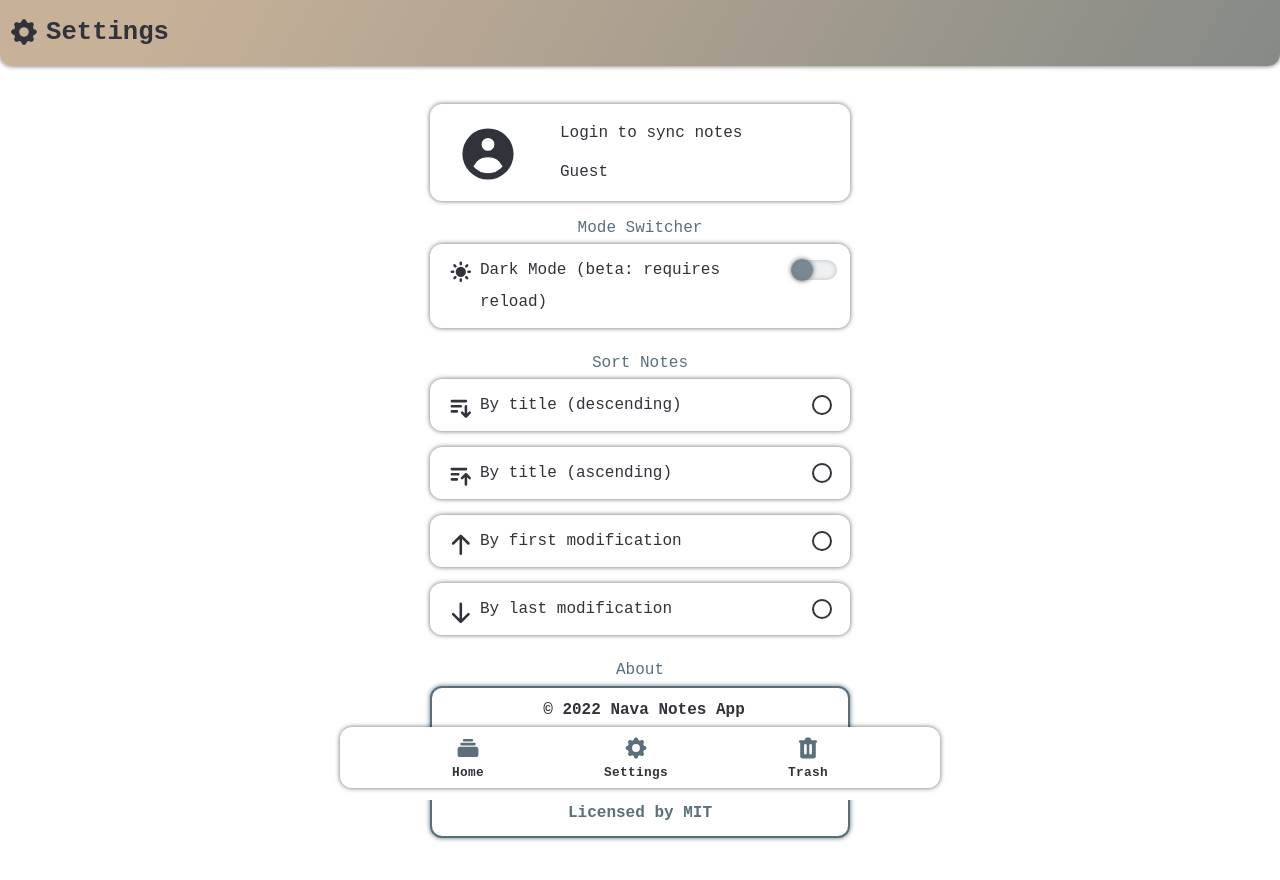
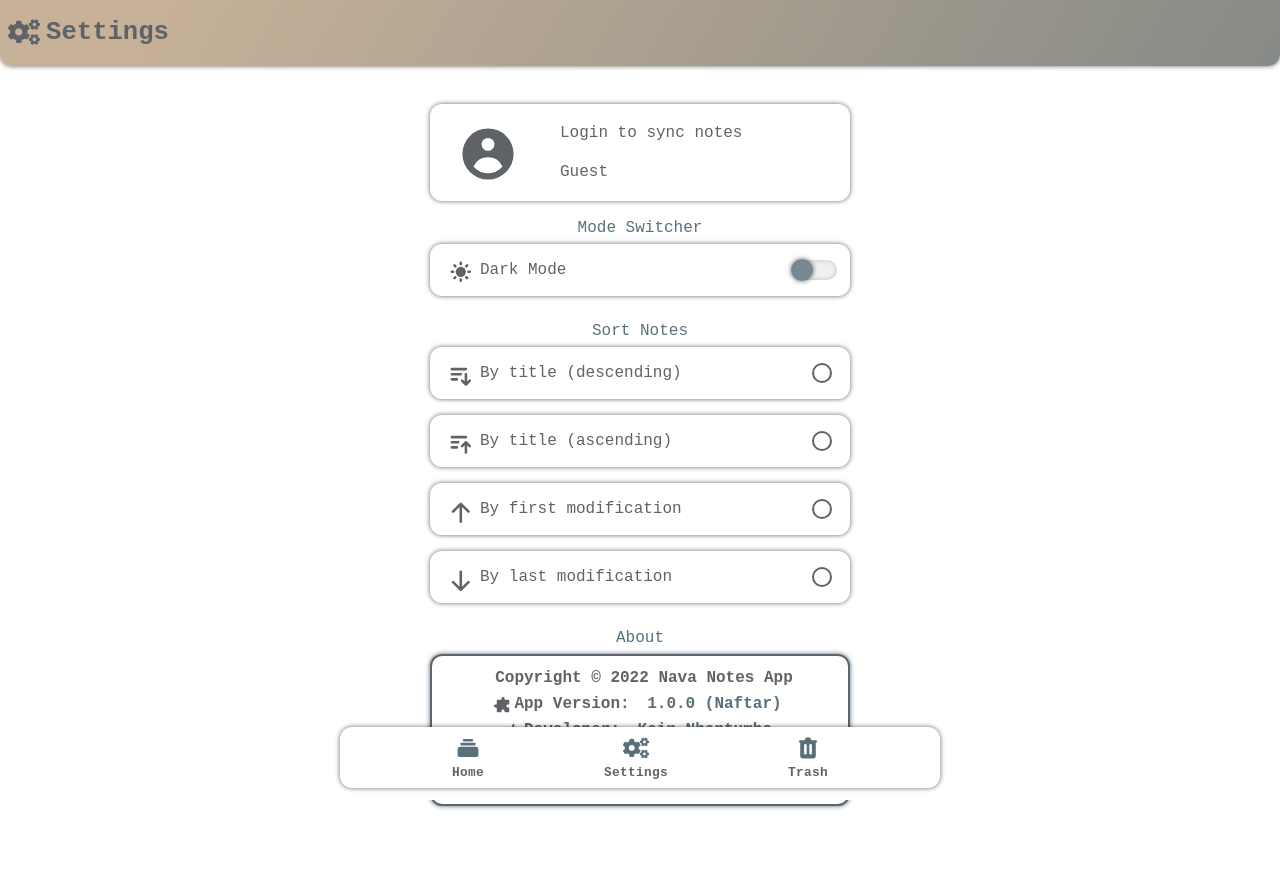
Before and after one commit to KainNhantumbo/Nava-Notes-App, a React (Create React App) app: page /pages/Settings in a window 1280 px wide. Shown: the top 880 px of the page. Built offline with nearby package versions, Linux system fonts and the light colour scheme.

Commit message:
feat: added new dark mode colors and improved both dark mode ande light mode apperance.

```diff
--- a/src/components/About.jsx
+++ b/src/components/About.jsx
@@ -8,14 +8,14 @@ const About = () => {
       <div>
         <section>
           <span>
-          &copy; 2022 Nava Notes App
+          Copyright &copy; 2022 Nava Notes App
           </span>
         </section>
         <section>
           <span>
             App Version:
             <HiPuzzle />
-          </span> 0.0.9 (beta)
+          </span> 1.0.0 (Naftar)
         </section>
         <section>
           <span>
--- a/src/components/Footer.jsx
+++ b/src/components/Footer.jsx
@@ -3,6 +3,7 @@ import LargerButtons from "./LargerButtons";
 import { Link } from 'react-router-dom';
 import { HiCollection, HiCog, HiTrash } from 'react-icons/hi';
 import { FooterStyles } from "../styles/footer";
+import { FaCogs } from 'react-icons/fa';
 
 const footerButtons = () => {
   const cogIcon = <HiCog />;
@@ -12,7 +13,7 @@ const footerButtons = () => {
   // dados e detalhes de cada botao no footer
   const data = [
     {
-      icon: cogIcon,
+      icon: <FaCogs/>,
       description: 'Settings',
       path: '/pages/Settings'
     }, {
--- a/src/pages/Home.jsx
+++ b/src/pages/Home.jsx
@@ -8,7 +8,8 @@ import AddNoteInterface from '../components/AddNoteInterface';
 import EditNotesInterface from '../components/EditNotesInterface'
 import Notification from '../components/Notification';
 import { SearchBox } from '../components/SearchBox';
-import { HiPencil, HiPencilAlt, HiCheckCircle } from 'react-icons/hi';
+import { HiCheckCircle } from 'react-icons/hi';
+import { FaEdit, FaFeather, FaPaperPlane } from 'react-icons/fa';
 import { AddNoteButton } from '../styles/styles';
 import { ShowModal, trashNotesPicker } from '../scripts/core-functions';
 import { timeSetter } from '../scripts/core-date';
@@ -206,13 +207,13 @@ const Home = () => {
     <>
       <Header title="Notes"
         child={<SearchBox inputEvent={searchEngine} />}
-        icon={<HiPencil />}
+        icon={<FaEdit />}
       />
 
       <AddNoteButton>
         <Button className='addNoteButton'
           event={renderAddNoteInterface}
-          icon={<HiPencilAlt />}
+          icon={<FaFeather />}
         />
       </AddNoteButton>
 
--- a/src/pages/Settings.jsx
+++ b/src/pages/Settings.jsx
@@ -4,22 +4,21 @@ import ModeSwitcher from '../components/ModeSwitcher';
 import SortOptions from '../components/SortOptions';
 import About from '../components/About';
 import UserUI from '../components/UserUI';
-import { HiCog } from 'react-icons/hi';
+import { FaCogs } from 'react-icons/fa';
 
 export default function Settings() {
 	return (
 		<SettingsContainer>
-      <Header title={'Settings'}
-        icon={<HiCog/>}
-      />
+			<Header title={'Settings'} icon={<FaCogs />} />
 			<div className='settingsBody'>
 				<UserUI />
 
 				<h2> Mode Switcher </h2>
-        <ModeSwitcher text='Dark Mode (beta: requires reload)' />
+				<ModeSwitcher text='Dark Mode' />
 
 				<h2> Sort Notes </h2>
 				<SortOptions />
+
 				<h2> About </h2>
 				<About />
 			</div>
--- a/src/styles/about.js
+++ b/src/styles/about.js
@@ -2,12 +2,27 @@ import styled from 'styled-components';
 
 export const AboutContainer = styled.section`
 	@keyframes aboutAnimation {
-		from {
+		0% {
 			border: 2px solid rgb(${({ theme }) => theme.primary});
 			transition: 0.5s ease-in-out;
 		}
 
-		to {
+		25% {
+			border: 2px solid rgb(${({ theme }) => theme.secondary});
+			transition: 0.5s ease-in-out;
+		}
+
+		50% {
+			border: 2px solid rgb(${({ theme }) => theme.shadows});
+			transition: 0.5s ease-in-out;
+		}
+
+		75% {
+			border: 2px solid rgb(${({ theme }) => theme.text});
+			transition: 0.5s ease-in-out;
+		}
+
+		100% {
 			border: 2px solid rgb(${({ theme }) => theme.primary});
 			transition: 0.5s ease-in-out;
 		}
@@ -28,7 +43,7 @@ export const AboutContainer = styled.section`
 		border-radius: 12px;
 		color: rgb(${({ theme }) => theme.text});
 		border: 2px solid transparent;
-		animation: aboutAnimation 2000ms ease-in-out forwards infinite;
+		animation: aboutAnimation 3000ms ease-in-out forwards infinite;
 		user-select: none;
 		box-shadow: 0 0 5px rgb(${({ theme }) => theme.primary});
 		background: rgb(${({ theme }) => theme.background});
@@ -36,7 +51,7 @@ export const AboutContainer = styled.section`
 		section {
 			text-align: center;
 			font-weight: 600;
-			color: rgb(${({theme})=> theme.primary});
+			color: rgb(${({ theme }) => theme.primary});
 			line-height: 1.6rem;
 
 			span {
@@ -44,7 +59,7 @@ export const AboutContainer = styled.section`
 				padding-left: 1em;
 				border-radius: 12px;
 				position: relative;
-				color: rgb(${({theme})=> theme.text});
+				color: rgb(${({ theme }) => theme.text});
 
 				svg {
 					width: 1.2em;
@@ -52,7 +67,7 @@ export const AboutContainer = styled.section`
 					position: absolute;
 					top: 0.15em;
 					left: -0.4em;
-					color: rgb(${({theme})=> theme.text});
+					color: rgb(${({ theme }) => theme.text});
 				}
 			}
 		}
--- a/src/styles/colors.js
+++ b/src/styles/colors.js
@@ -1,33 +1,27 @@
-// dark theme colors
-export const darkTheme = {
-	primary: '135, 86, 112',
-	secondary: '76, 94, 104',
-	background: '45, 45, 45',
-	text: '255, 255, 255',
-	brown: '240, 236, 227',
-	fullDark: '0, 0, 0',
-	white: '62, 65, 69',
-};
 
 // light theme colors
 export const lightTheme = {
 	primary: '90, 111, 122',
 	secondary: '199, 177, 152',
 	background: '255, 255, 255',
-	text: '48, 51, 57',
-	brown: '240, 236, 227',
+	text: '95, 99, 104',
 	fullDark: '0, 0, 0',
 	white: '255, 255, 255',
+
+	shadows: '197, 197, 198',
+	inner: '254, 251, 243',
+	hover: '232, 240, 254',
 };
 
-export const dark = {
-	primary: '108, 161, 246',
-	secondary: '64, 52, 82',
+// dark theme colors
+export const darkTheme = {
+	primary: '135, 86, 112',
+	secondary: '76, 94, 104',
+	background: '32, 33, 36',
+	text: '178, 177, 185',
+	shadows: '25, 25, 28',
+	inner: '55, 55, 55',
 	hover: '223, 235, 248',
-	font: '178, 177, 185',
-	inner: '55, 55, 55',
-	text: '240, 240,240',
-	shadows: '25, 25, 28',
-	background: '32, 33, 36',
-	backgroundAlt: '41, 42, 46',
+	fullDark: '0, 0, 0',
+	white: '41, 42, 46',
 };
--- a/src/styles/globalstyles.js
+++ b/src/styles/globalstyles.js
@@ -19,7 +19,7 @@ export const GlobalStyles = createGlobalStyle`
   }
 
   body {
-    font-family: 'PT Sans', 'Montserrat', monospace, sans-serif;
+    font-family: 'Roboto Slab','PT Sans', 'Montserrat', monospace, sans-serif;
     background-color:rgb(${({ theme }) => theme.background});
     position: relative;
   }
--- a/src/styles/note.js
+++ b/src/styles/note.js
@@ -6,7 +6,7 @@ export const NoteContainer = styled.div`
 	justify-content: space-between;
 	flex-direction: column;
 	background: rgb(${({ theme }) => theme.white});
-	box-shadow: 0 0 5px rgba(${({ theme }) => theme.fullDark}, 0.6);
+	box-shadow: 0 0 10px rgba(${({ theme }) => theme.shadows});
 	margin-bottom: 0.5em;
 	padding: 1em;
 	border-radius: inherit;
@@ -39,10 +39,10 @@ export const NoteContainer = styled.div`
 	.noteDate {
 		padding: 0.5em;
 		font-size: 0.8rem;
-		background: rgba(${({ theme }) => theme.primary}, 0.8);
+		background: rgb(${({ theme }) => theme.shadows});
 		border-radius: 12px;
 		text-align: center;
-		font-weight: 600;
+		font-weight: 500;
 		color: rgb(${({ theme }) => theme.text});
 	}
 `;
--- a/src/styles/styles.js
+++ b/src/styles/styles.js
@@ -51,7 +51,7 @@ export const StyledSearch = styled.label`
 		border-radius: 15px;
 		padding: 2px 5px 5px 28px;
 		line-height: 5em;
-		background-color: rgba(${({ theme }) => theme.primary}, 0.8);
+		background-color: rgba(${({ theme }) => theme.inner}, 0.8);
 		color: rgb(${({ theme }) => theme.text});
 
 		&:focus {
@@ -87,11 +87,12 @@ export const AddNoteButton = styled.div`
 		border-radius: 30px;
 		display: grid;
 		place-content: center;
+		background: rgb(${({ theme }) => theme.inner});
 
 		:hover {
 			transform: scale(1.05);
 			transition: all 0.2s ease-out;
-			box-shadow: 0 0 5px rgba(${({ theme }) => theme.fullDark}, 0.6);
+			box-shadow: 0 0 5px rgb(${({ theme }) => theme.white});
 		}
 
 		svg {
```
Lines whose indentation alone changed are shown as unchanged.
